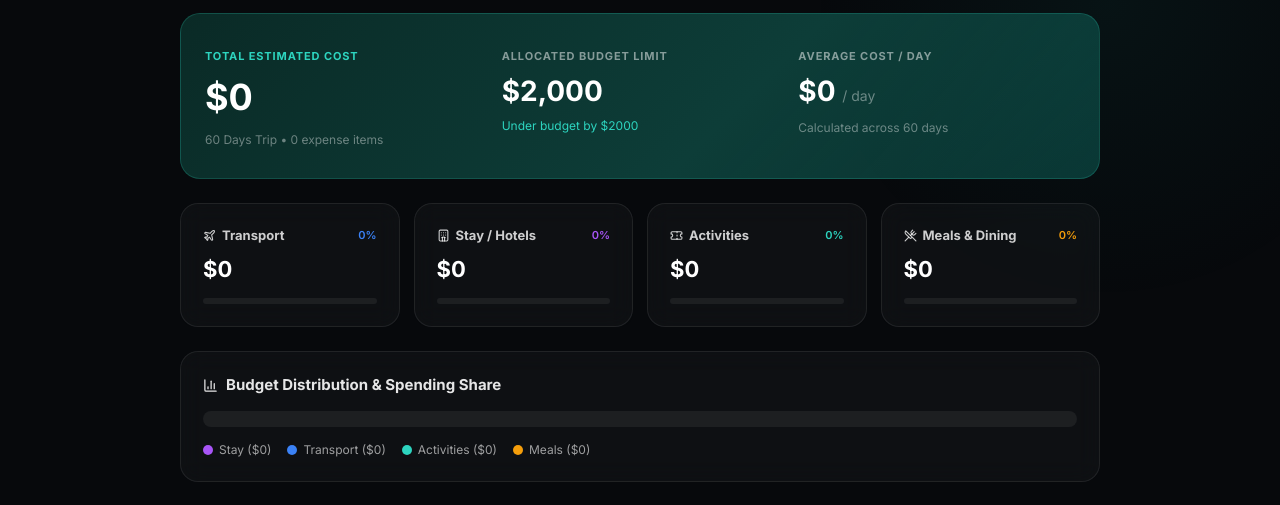
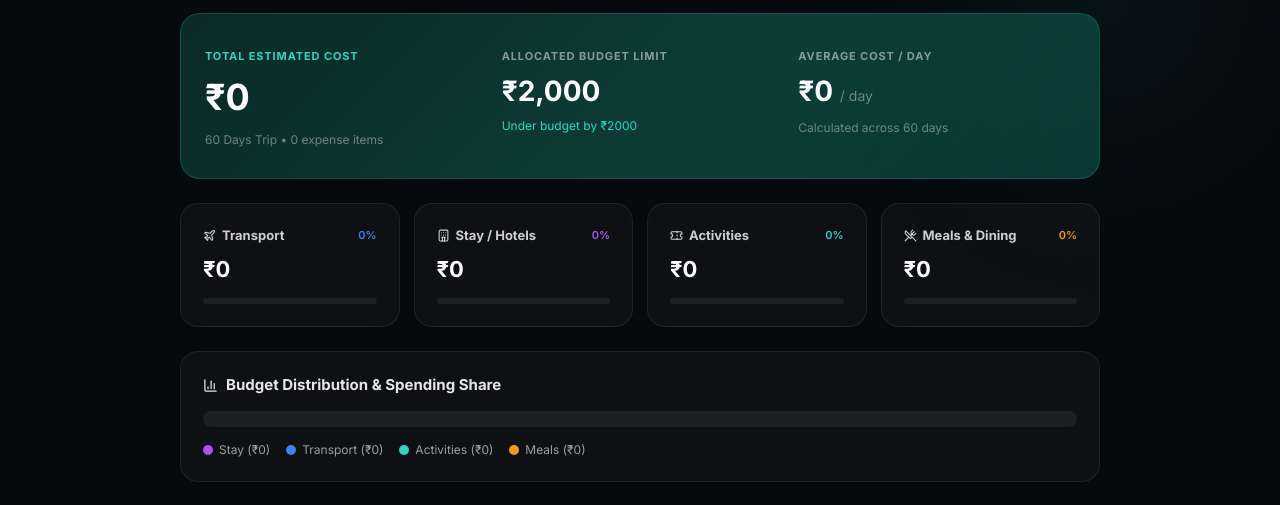
Before and after one commit to ja1m1l/GlobeTrotter, a Next.js app in the folder frontend/: page /trip-budget/1 in a window 1280 px wide. Shown: the part 175-680 px from the top of the page. Built offline with nearby package versions, Linux system fonts and the light colour scheme; no server answers.

Commit message:
feat: add initial components for activity search, admin dashboard, itinerary builder, landing page, trip planning, and budgeting

```diff
--- a/frontend/components/activity-search/ActivitySearch.tsx
+++ b/frontend/components/activity-search/ActivitySearch.tsx
@@ -6,7 +6,7 @@ import {
   ArrowLeft,
   Check,
   Clock3,
-  DollarSign,
+  IndianRupee,
   MapPin,
   Plus,
   Search,
@@ -27,9 +27,9 @@ const CATEGORIES = [
 const COST_TYPES = [
   { id: "all", label: "All Prices" },
   { id: "Free", label: "Free" },
-  { id: "$", label: "$ (Budget)" },
-  { id: "$$", label: "$$ (Moderate)" },
-  { id: "$$$", label: "$$$ (Luxury)" },
+  { id: "₹", label: "₹ (Budget)" },
+  { id: "₹₹", label: "₹₹ (Moderate)" },
+  { id: "₹₹₹", label: "₹₹₹ (Luxury)" },
 ];
 
 const DURATIONS = [
@@ -337,7 +337,7 @@ export default function ActivitySearch() {
 
                       <div style={{ display: "flex", alignItems: "center", gap: 12, marginTop: 4 }}>
                         <span style={{ fontSize: 12, color: "rgba(255,255,255,0.8)", fontWeight: 600, display: "inline-flex", alignItems: "center", gap: 5 }}><Clock3 size={12} strokeWidth={2} /> {act.duration}</span>
-                        <span style={{ fontSize: 12, color: "#2dd4bf", fontWeight: 700, display: "inline-flex", alignItems: "center", gap: 5 }}><DollarSign size={12} strokeWidth={2} /> {act.costType} (${act.costAmount})</span>
+                        <span style={{ fontSize: 12, color: "#2dd4bf", fontWeight: 700, display: "inline-flex", alignItems: "center", gap: 5 }}>{act.costType} (₹{act.costAmount})</span>
                       </div>
                     </div>
 
--- a/frontend/components/admin/AdminDashboard.tsx
+++ b/frontend/components/admin/AdminDashboard.tsx
@@ -358,6 +358,11 @@ export default function AdminDashboard() {
                   <span style={{ fontSize: 11, fontWeight: 700, color: "#a78bfa", textTransform: "uppercase" }}>COMMUNITY POSTS</span>
                   <h3 style={{ fontSize: 28, fontWeight: 800, color: "#a78bfa", margin: "2px 0 0" }}>{(analytics?.totalCommunityPosts || 88).toLocaleString()}</h3>
                 </div>
+
+                <div style={{ background: "rgba(255,255,255,0.04)", border: "1px solid rgba(255,255,255,0.08)", borderRadius: 16, padding: "16px 18px" }}>
+                  <span style={{ fontSize: 11, fontWeight: 700, color: "#f59e0b", textTransform: "uppercase" }}>TOTAL BUDGET MANAGED</span>
+                  <h3 style={{ fontSize: 28, fontWeight: 800, color: "#f59e0b", margin: "2px 0 0" }}>₹14,50,000</h3>
+                </div>
               </div>
 
               {/* Wireframe Line Chart: Trips Over Time */}
--- a/frontend/components/itinerary/ItineraryBuilder.tsx
+++ b/frontend/components/itinerary/ItineraryBuilder.tsx
@@ -2,7 +2,7 @@
 
 import { useState, useEffect } from "react";
 import { useRouter, useParams } from "next/navigation";
-import { ArrowLeft, DollarSign, Plus, Search, Sparkles, Wand2, Share2 } from "lucide-react";
+import { ArrowLeft, IndianRupee, Plus, Search, Sparkles, Wand2, Share2 } from "lucide-react";
 import { tripApi, TripData, getUser, User, isAuthenticated, publicTripApi } from "@/lib/api";
 
 interface ItinerarySection {
@@ -92,7 +92,7 @@ export default function ItineraryBuilder() {
         "All the necessary information about this section. This can be anything like travel section, hotel or any other activity.",
       startDate: newStartDate || "Jul 16, 2025",
       endDate: newEndDate || "Jul 20, 2025",
-      budget: newBudget.startsWith("$") ? newBudget : `$${newBudget || "300"}`,
+      budget: newBudget.startsWith("₹") ? newBudget : `₹${newBudget || "3500"}`,
     };
 
     const updated = [...sections, newSec];
@@ -198,7 +198,7 @@ export default function ItineraryBuilder() {
               onClick={() => router.push(`/trip-budget/${tripId}`)}
               style={{ background: "rgba(255,255,255,0.06)", border: "1px solid rgba(45,212,191,0.3)", borderRadius: 10, padding: "10px 16px", color: "#2dd4bf", fontSize: 13, fontWeight: 700, cursor: "pointer", fontFamily: "inherit", display: "inline-flex", alignItems: "center", gap: 6 }}
             >
-              <DollarSign size={14} strokeWidth={2} /> Trip Budget
+              <IndianRupee size={14} strokeWidth={2} /> Trip Budget
             </button>
             <button
               onClick={() => router.push(`/activity-search?tripId=${tripId}`)}
@@ -271,7 +271,7 @@ export default function ItineraryBuilder() {
                 {/* Budget Pill */}
                 <div style={pillStyle}>
                   <span style={{ color: "rgba(255,255,255,0.4)" }}>Budget of this section:</span>
-                  <span style={{ color: "#2dd4bf", fontWeight: 700 }}>{sec.budget}</span>
+                  <span style={{ color: "#2dd4bf", fontWeight: 700 }}>{sec.budget ? sec.budget.replace(/\$/g, "₹") : "₹0"}</span>
                 </div>
               </div>
             </div>
@@ -377,7 +377,7 @@ export default function ItineraryBuilder() {
                 <label style={labelStyle}>Section Budget</label>
                 <input
                   type="text"
-                  placeholder="e.g. $350"
+                  placeholder="e.g. ₹3,500"
                   value={newBudget}
                   onChange={(e) => setNewBudget(e.target.value)}
                   style={inputStyle}
--- a/frontend/components/landing-page/LandingPage.tsx
+++ b/frontend/components/landing-page/LandingPage.tsx
@@ -4,7 +4,7 @@ import { useState, useMemo, useEffect } from "react";
 import { useRouter } from "next/navigation";
 import Link from "next/link";
 import { clearAuth, getUser, authApi, dashboardApi, User, TripData } from "@/lib/api";
-import { Calendar, MessageSquare, BadgeDollarSign, Plane, Landmark, Map, Share2 } from "lucide-react";
+import { Calendar, MessageSquare, IndianRupee, Plane, Landmark, Map, Share2 } from "lucide-react";
 
 interface Trip {
   id: string;
@@ -207,9 +207,9 @@ export default function LandingPage() {
           <SectionTitle>Budget Highlights</SectionTitle>
           <div style={{ display: "grid", gridTemplateColumns: "repeat(auto-fit,minmax(200px,1fr))", gap: 14 }}>
             {[
-              { label: "Total Budget", value: "$5,000", sub: "Across 4 planned trips", icon: <BadgeDollarSign size={24} /> },
-              { label: "Total Spent", value: "$3,250", sub: "Completed trips", icon: <Plane size={24} /> },
-              { label: "Remaining Fund", value: "$1,750", sub: "Available for upcoming", icon: <Landmark size={24} /> },
+              { label: "Total Budget", value: "₹50,000", sub: "Across 4 planned trips", icon: <IndianRupee size={24} /> },
+              { label: "Total Spent", value: "₹32,500", sub: "Completed trips", icon: <Plane size={24} /> },
+              { label: "Remaining Fund", value: "₹17,500", sub: "Available for upcoming", icon: <Landmark size={24} /> },
             ].map((card) => (
               <div key={card.label} style={glassCard}>
                 <div style={{ display: "flex", alignItems: "flex-start", justifyContent: "space-between", marginBottom: 12 }}>
--- a/frontend/components/plan-trip/PlanTrip.tsx
+++ b/frontend/components/plan-trip/PlanTrip.tsx
@@ -297,10 +297,10 @@ export default function PlanTrip() {
 
           {/* Max Budget */}
           <div>
-            <label style={labelStyle}>Maximum Budget (Optional)</label>
+            <label style={labelStyle}>Maximum Budget in ₹ (Optional)</label>
             <input
               type="number"
-              placeholder="e.g. 2000"
+              placeholder="e.g. 50000"
               value={maxBudget}
               onChange={(e) => setMaxBudget(e.target.value)}
               style={inputStyle}
--- a/frontend/components/trip-budget/TripBudget.tsx
+++ b/frontend/components/trip-budget/TripBudget.tsx
@@ -7,7 +7,7 @@ import {
   ArrowLeft,
   BarChart3,
   CalendarDays,
-  DollarSign,
+  IndianRupee,
   Hotel,
   Plane,
   Search,
@@ -231,7 +231,7 @@ export default function TripBudget() {
               <div>
                 <h3 style={{ fontSize: 15, fontWeight: 700, color: "#f87171", margin: 0 }}>OVER BUDGET ALERT</h3>
                 <p style={{ fontSize: 13, color: "rgba(255,255,255,0.7)", margin: "2px 0 0" }}>
-                  Your total estimated expense of <strong>${totalCost.toLocaleString()}</strong> exceeds your allocated budget limit of <strong>${targetBudget.toLocaleString()}</strong> by <strong>${overBudgetAmount.toLocaleString()}</strong>!
+                  Your total estimated expense of <strong>₹{totalCost.toLocaleString()}</strong> exceeds your allocated budget limit of <strong>₹{targetBudget.toLocaleString()}</strong> by <strong>₹{overBudgetAmount.toLocaleString()}</strong>!
                 </p>
               </div>
             </div>
@@ -251,7 +251,7 @@ export default function TripBudget() {
               TOTAL ESTIMATED COST
             </span>
             <h2 style={{ fontSize: 36, fontWeight: 800, color: "#fff", margin: "4px 0 2px" }}>
-              ${totalCost.toLocaleString()}
+              ₹{totalCost.toLocaleString()}
             </h2>
             <span style={{ fontSize: 12, color: "rgba(255,255,255,0.4)" }}>
               {tripDaysCount} Days Trip • {expenses.length} expense items
@@ -275,14 +275,14 @@ export default function TripBudget() {
               </div>
             ) : (
               <div style={{ display: "flex", alignItems: "center", gap: 8, marginTop: 4 }}>
-                <span style={{ fontSize: 28, fontWeight: 800, color: "#fff" }}>${targetBudget.toLocaleString()}</span>
+                <span style={{ fontSize: 28, fontWeight: 800, color: "#fff" }}>₹{targetBudget.toLocaleString()}</span>
                 {isAuthenticated() && (
                   <button onClick={() => setIsEditingBudget(true)} style={{ background: "rgba(255,255,255,0.06)", border: "1px solid rgba(255,255,255,0.1)", borderRadius: 6, padding: "4px 8px", color: "rgba(255,255,255,0.5)", fontSize: 11, cursor: "pointer" }}>Edit</button>
                 )}
               </div>
             )}
             <span style={{ fontSize: 12, color: isOverBudget ? "#f87171" : "#2dd4bf" }}>
-              {isOverBudget ? `Over budget by $${overBudgetAmount}` : `Under budget by $${targetBudget - totalCost}`}
+              {isOverBudget ? `Over budget by ₹${overBudgetAmount}` : `Under budget by ₹${targetBudget - totalCost}`}
             </span>
           </div>
 
@@ -292,7 +292,7 @@ export default function TripBudget() {
               AVERAGE COST / DAY
             </span>
             <h2 style={{ fontSize: 28, fontWeight: 800, color: "#fff", margin: "4px 0 2px" }}>
-              ${avgCostPerDay} <span style={{ fontSize: 14, color: "rgba(255,255,255,0.4)", fontWeight: 400 }}>/ day</span>
+              ₹{avgCostPerDay} <span style={{ fontSize: 14, color: "rgba(255,255,255,0.4)", fontWeight: 400 }}>/ day</span>
             </h2>
             <span style={{ fontSize: 12, color: "rgba(255,255,255,0.4)" }}>Calculated across {tripDaysCount} days</span>
           </div>
@@ -314,7 +314,7 @@ export default function TripBudget() {
                   <span style={{ fontSize: 13, fontWeight: 700, color: "rgba(255,255,255,0.8)", display: "inline-flex", alignItems: "center", gap: 6 }}><Icon size={13} strokeWidth={2} /> {c.label}</span>
                   <span style={{ fontSize: 11, fontWeight: 600, color: c.color }}>{pct}%</span>
                 </div>
-                <h3 style={{ fontSize: 22, fontWeight: 800, color: "#fff", margin: 0 }}>${c.cost.toLocaleString()}</h3>
+                <h3 style={{ fontSize: 22, fontWeight: 800, color: "#fff", margin: 0 }}>₹{c.cost.toLocaleString()}</h3>
 
                 {/* Progress bar visual chart */}
                 <div style={{ width: "100%", height: 6, borderRadius: 3, background: "rgba(255,255,255,0.06)", overflow: "hidden", marginTop: 4 }}>
@@ -337,10 +337,10 @@ export default function TripBudget() {
             <div style={{ width: `${(breakdown.Meals / totalCost) * 100}%`, background: "#f59e0b" }} title="Meals" />
           </div>
           <div style={{ display: "flex", flexWrap: "wrap", gap: 16, fontSize: 12, color: "rgba(255,255,255,0.6)" }}>
-            <div style={{ display: "flex", alignItems: "center", gap: 6 }}><span style={{ width: 10, height: 10, borderRadius: "50%", background: "#a855f7" }} /> Stay (${breakdown.Stay})</div>
-            <div style={{ display: "flex", alignItems: "center", gap: 6 }}><span style={{ width: 10, height: 10, borderRadius: "50%", background: "#3b82f6" }} /> Transport (${breakdown.Transport})</div>
-            <div style={{ display: "flex", alignItems: "center", gap: 6 }}><span style={{ width: 10, height: 10, borderRadius: "50%", background: "#2dd4bf" }} /> Activities (${breakdown.Activities})</div>
-            <div style={{ display: "flex", alignItems: "center", gap: 6 }}><span style={{ width: 10, height: 10, borderRadius: "50%", background: "#f59e0b" }} /> Meals (${breakdown.Meals})</div>
+            <div style={{ display: "flex", alignItems: "center", gap: 6 }}><span style={{ width: 10, height: 10, borderRadius: "50%", background: "#a855f7" }} /> Stay (₹{breakdown.Stay})</div>
+            <div style={{ display: "flex", alignItems: "center", gap: 6 }}><span style={{ width: 10, height: 10, borderRadius: "50%", background: "#3b82f6" }} /> Transport (₹{breakdown.Transport})</div>
+            <div style={{ display: "flex", alignItems: "center", gap: 6 }}><span style={{ width: 10, height: 10, borderRadius: "50%", background: "#2dd4bf" }} /> Activities (₹{breakdown.Activities})</div>
+            <div style={{ display: "flex", alignItems: "center", gap: 6 }}><span style={{ width: 10, height: 10, borderRadius: "50%", background: "#f59e0b" }} /> Meals (₹{breakdown.Meals})</div>
           </div>
         </section>
 
@@ -370,7 +370,7 @@ export default function TripBudget() {
                     </div>
                     <span style={{ fontSize: 13, fontWeight: 700, color: "rgba(255,255,255,0.7)" }}>Physical Activity</span>
                   </div>
-                  <span style={{ fontSize: 12, color: "rgba(255,255,255,0.4)", fontWeight: 600 }}>Expense: ${dayTotal}</span>
+                  <span style={{ fontSize: 12, color: "rgba(255,255,255,0.4)", fontWeight: 600 }}>Expense: ₹{dayTotal}</span>
                 </div>
 
                 {/* Physical Activity Items and Expenses */}
@@ -385,7 +385,7 @@ export default function TripBudget() {
 
                       {/* Expense Box */}
                       <div style={{ width: 110, padding: "12px 14px", background: "rgba(20,184,166,0.1)", border: "1px solid rgba(45,212,191,0.25)", borderRadius: 12, color: "#2dd4bf", fontSize: 14, fontWeight: 700, textAlign: "center" }}>
-                        ${exp.cost}
+                        ₹{exp.cost}
                       </div>
                     </div>
                   ))}
```
